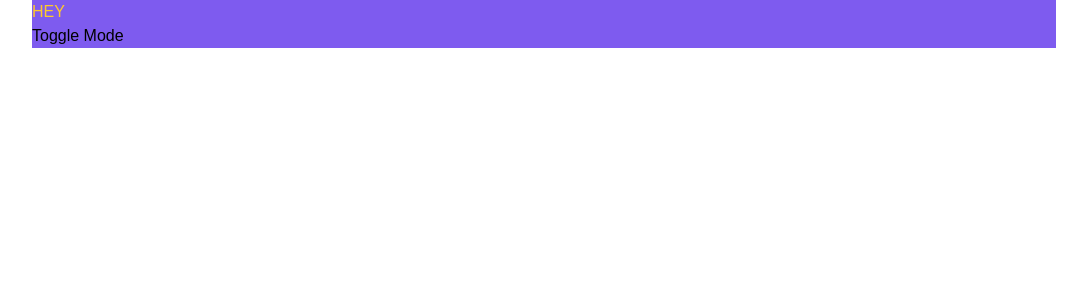
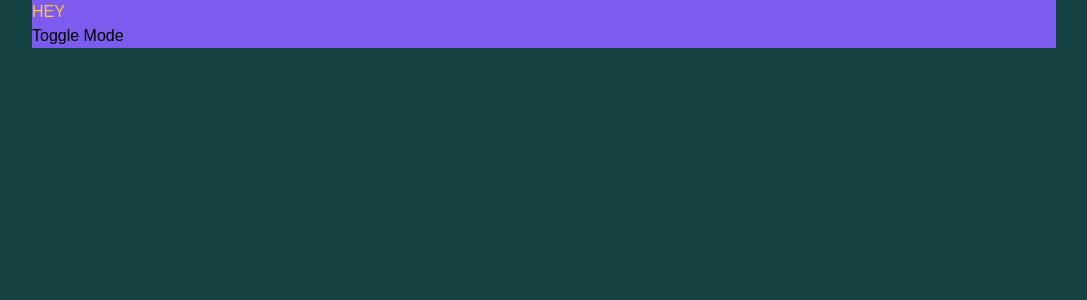
Before and after one commit to mixnuts07/next-nest, a Next.js app in the folder client/: page / in a window 1280 px wide. Shown: the top 300 px of the page, without its empty margins (96-1183 px from the left). Built offline with nearby package versions, Linux system fonts and the light colour scheme.

Commit message:
[add]global css

```diff
--- a/client/pages/index.tsx
+++ b/client/pages/index.tsx
@@ -9,15 +9,17 @@ const Home: NextPage = () => {
   };
   return (
     <div className={darkMode}>
-      <div className=" bg-blue max-w-4/5 mx-auto dark:bg-purple">
+      <div className="bg-pink">
         <Head>
           <title>MyApp</title>
           <meta name="description" content="For Learning" />
           <link rel="icon" href="/favicon.ico" />
         </Head>
+      </div>
+      <main className="bg-blue max-w-4/5 mx-auto dark:bg-purple">
         <h1 className="text-yellow">HEY</h1>
         <button onClick={toggleMode}>Toggle Mode</button>
-      </div>
+      </main>
     </div>
   );
 };
--- /dev/null
+++ b/client/styles/styles.css
@@ -0,0 +1,5 @@
+html {
+  /* font-family: "SF Pro Text", "SF Pro Icons", "Helvetica Neue", "Helvetica",
+    "Arial", sans-serif; */
+  background-color: rgb(20, 65, 65);
+}
```
Also changed, not shown: client/pages/_app.tsx (+5 -4 lines).
